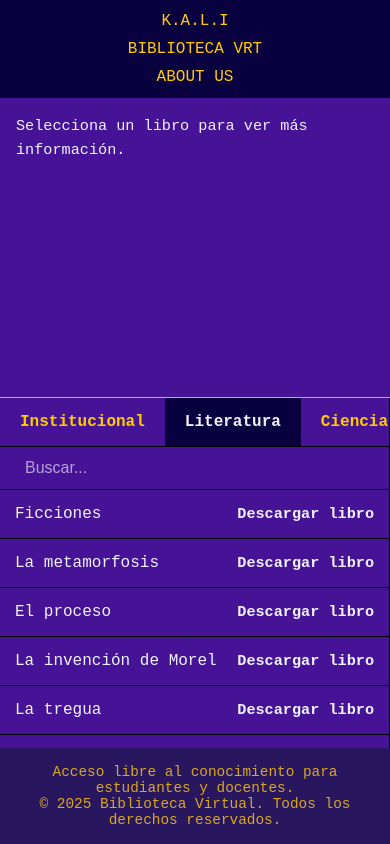
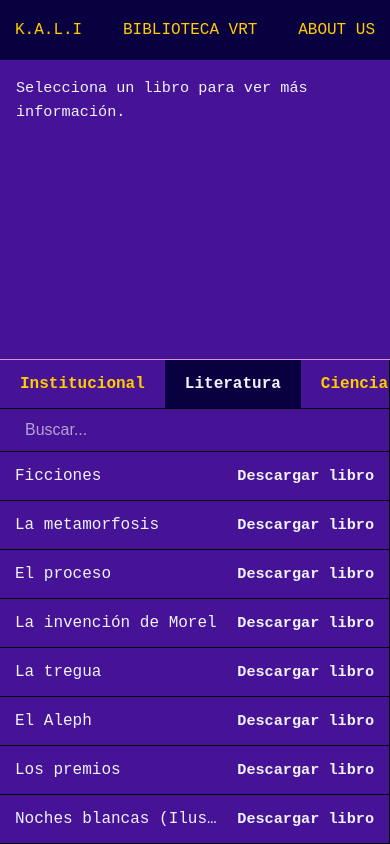
Before and after one commit to KarolinaPrincess/biblioteca-virtual-l, a plain HTML site: page index.html in a window 390 px wide. Drawn offline with Linux system fonts and the light colour scheme.

Commit message:
actualizacion 5

```diff
--- a/styles.css
+++ b/styles.css
@@ -586,3 +586,52 @@ footer {
     font-size: 1rem;
   }
 }
+
+/* Versión móvil */
+@media (max-width: 768px) {
+  /* Ocultar el footer en móvil */
+  footer {
+    display: none;
+  }
+
+  /* Mantener el header en una sola línea */
+  header {
+    padding: 12px 15px;
+    flex-direction: row; /* Cambiamos de column a row */
+    justify-content: space-between; /* Distribuimos el espacio */
+    align-items: center; /* Centramos verticalmente */
+    gap: 0; /* Eliminamos el gap */
+    text-align: left; /* Alineación izquierda */
+    height: 60px; /* Altura fija */
+    white-space: nowrap; /* Evita saltos de línea */
+    overflow: hidden; /* Oculta contenido que se desborda */
+  }
+
+  /* Ajustamos el brillo para móvil */
+  header::before {
+    width: 70%;
+    animation: brilloMobile 10s infinite ease-in-out;
+  }
+
+  @keyframes brilloMobile {
+    0% {
+        left: -70%;
+        opacity: 0.5;
+    }
+    70% {
+        left: 170%;
+        opacity: 0.7;
+    }
+    100% {
+        left: 170%;
+        opacity: 0;
+    }
+  }
+
+  /* Ajustamos los elementos internos del header */
+  header > * {
+    flex-shrink: 0; /* Evita que se encojan los elementos */
+    overflow: hidden;
+    text-overflow: ellipsis;
+  }
+}
```
